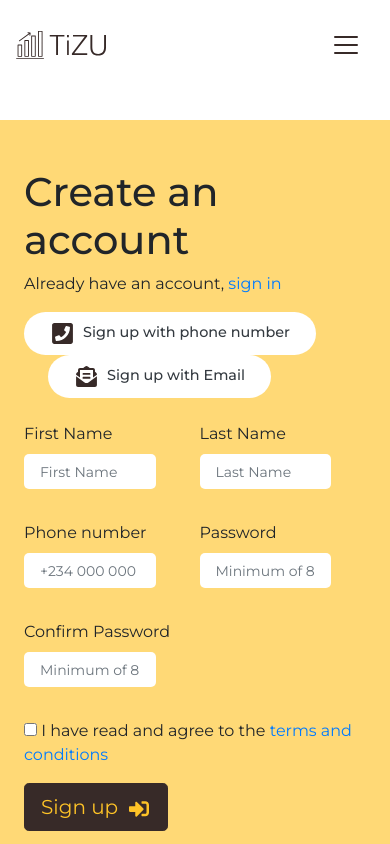
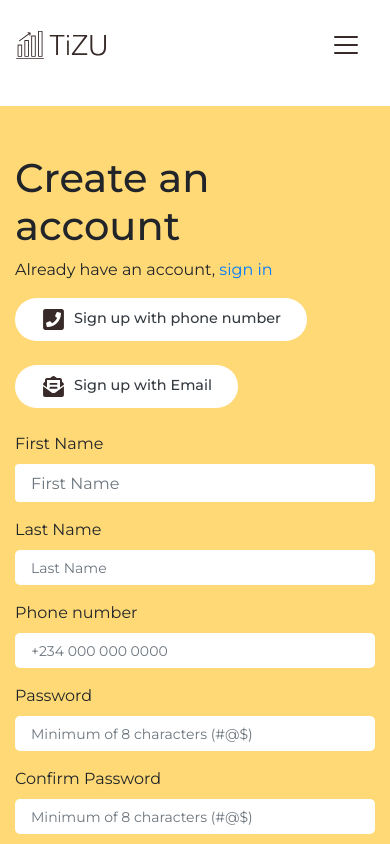
Before and after one commit to Kansoldev/tizu-app, a React (Create React App) app: page /register in a window 390 px wide. Shown: the top 844 px of the page. Built offline with nearby package versions, Linux system fonts and the light colour scheme.

Commit message:
style: Added register styles Added styles to the register page and removed unneccasry style attributes and classes on all the input fields, adding a class to the form itself

```diff
--- a/src/Register.js
+++ b/src/Register.js
@@ -2,7 +2,7 @@ import React from "react";
 
 function register() {
   return (
-    <div className="container" style={{ marginTop: "30px" }}>
+    <div className="container mt-3">
       <div className="row">
         <div className="col-md-4 d-none align-self-center pl-0">
           <img
@@ -12,7 +12,7 @@ function register() {
         </div>
 
         <div
-          className="col-md-12 py-5 pl-4"
+          className="col-md-12 py-5 pl-md-4"
           style={{
             backgroundImage: `url('${process.env.PUBLIC_URL}/assets/img/signupbg.png')`,
             backgroundSize: "cover",
@@ -28,7 +28,7 @@ function register() {
 
           <div className="button-group">
             <button
-              className="btn btn-primary bg-white border-0 text-dark"
+              className="btn btn-primary bg-white border-0 text-dark mb-4"
               style={{
                 borderRadius: "24px",
                 fontSize: "0.9rem",
@@ -45,7 +45,7 @@ function register() {
             </button>
 
             <button
-              className="btn btn-primary ml-4 bg-white border-0 text-dark"
+              className="btn btn-primary ml-md-4 bg-white border-0 text-dark"
               style={{
                 borderRadius: "24px",
                 fontSize: "0.9rem",
@@ -62,35 +62,30 @@ function register() {
             </button>
           </div>
 
-          <form>
+          <form className="register">
             <div className="container mt-4">
               <div className="row">
-                <div className="col-6 p-0">
+                <div className="col-md-6 p-0">
                   <div className="form-group">
                     <label htmlFor="fname">First Name</label>
 
                     <input
                       type="text"
                       id="fname"
-                      className="form-control w-75 border-0 p-3"
-                      style={{
-                        height: "35px",
-                        borderRadius: "5px",
-                        fontSize: 14,
-                      }}
+                      className="form-control border-0 p-3"
                       placeholder="First Name"
                     />
                   </div>
                 </div>
 
-                <div className="col-6 p-0">
+                <div className="col-md-6 p-0">
                   <div className="form-group">
                     <label htmlFor="lname">Last Name</label>
 
                     <input
                       type="text"
                       id="lname"
-                      className="form-control w-75 border-0 p-3"
+                      className="form-control border-0 p-3"
                       style={{
                         height: "35px",
                         borderRadius: "5px",
@@ -101,14 +96,14 @@ function register() {
                   </div>
                 </div>
 
-                <div className="col-6 p-0 my-3">
+                <div className="col-md-6 p-0">
                   <div className="form-group">
                     <label htmlFor="phone">Phone number</label>
 
                     <input
                       type="text"
                       id="phone"
-                      className="form-control w-75 border-0 p-3"
+                      className="form-control border-0 p-3"
                       style={{
                         height: "35px",
                         borderRadius: "5px",
@@ -119,14 +114,14 @@ function register() {
                   </div>
                 </div>
 
-                <div className="col-6 p-0 mt-3">
+                <div className="col-md-6 p-0 mt-md-3">
                   <div className="form-group">
                     <label htmlFor="password">Password</label>
 
                     <input
                       type="password"
                       id="password"
-                      className="form-control w-75 border-0 p-3"
+                      className="form-control border-0 p-3"
                       style={{
                         height: "35px",
                         borderRadius: "5px",
@@ -137,14 +132,14 @@ function register() {
                   </div>
                 </div>
 
-                <div className="col-6 p-0">
-                  <div className="form-group">
+                <div className="col-md-6 p-0">
+                  <div className="form-group mb-0">
                     <label htmlFor="password2">Confirm Password</label>
 
                     <input
                       type="password"
                       id="password2"
-                      className="form-control w-75 border-0 p-3"
+                      className="form-control border-0 p-3"
                       style={{
                         height: "35px",
                         borderRadius: "5px",
```
